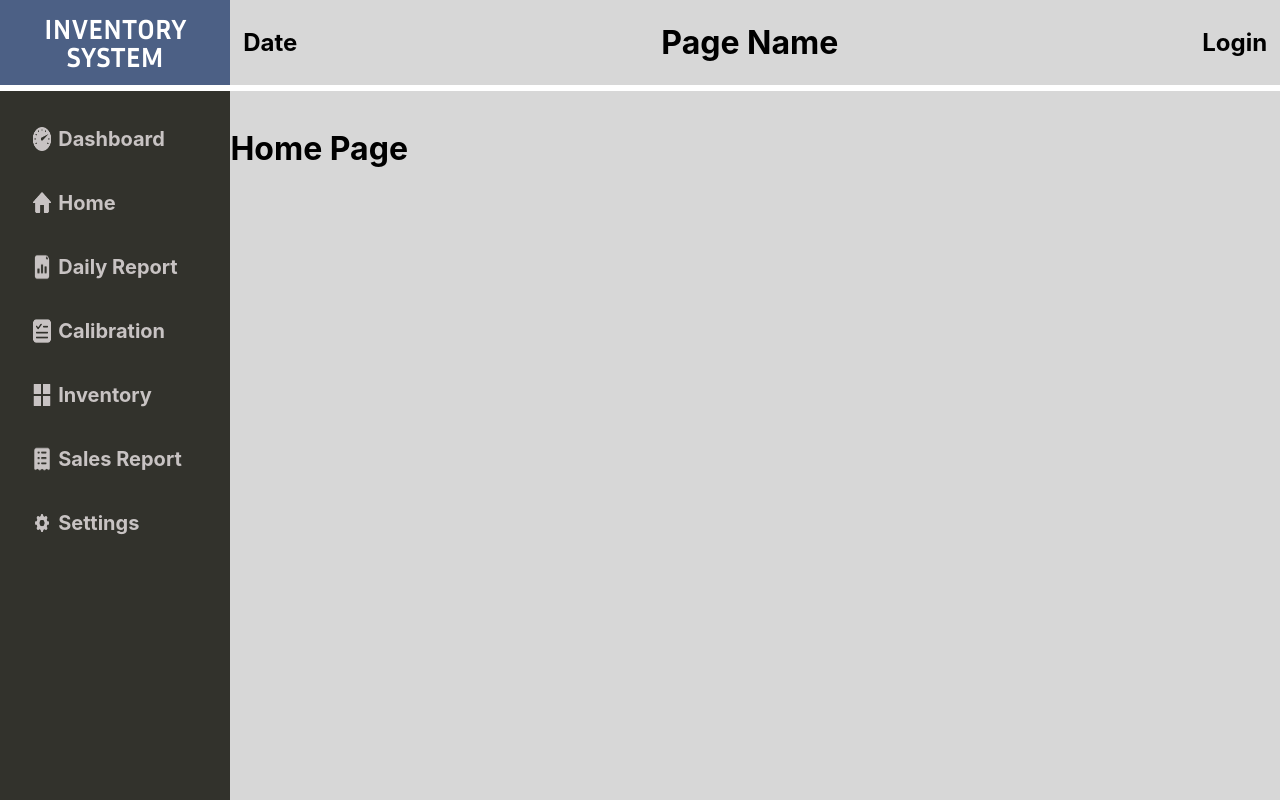
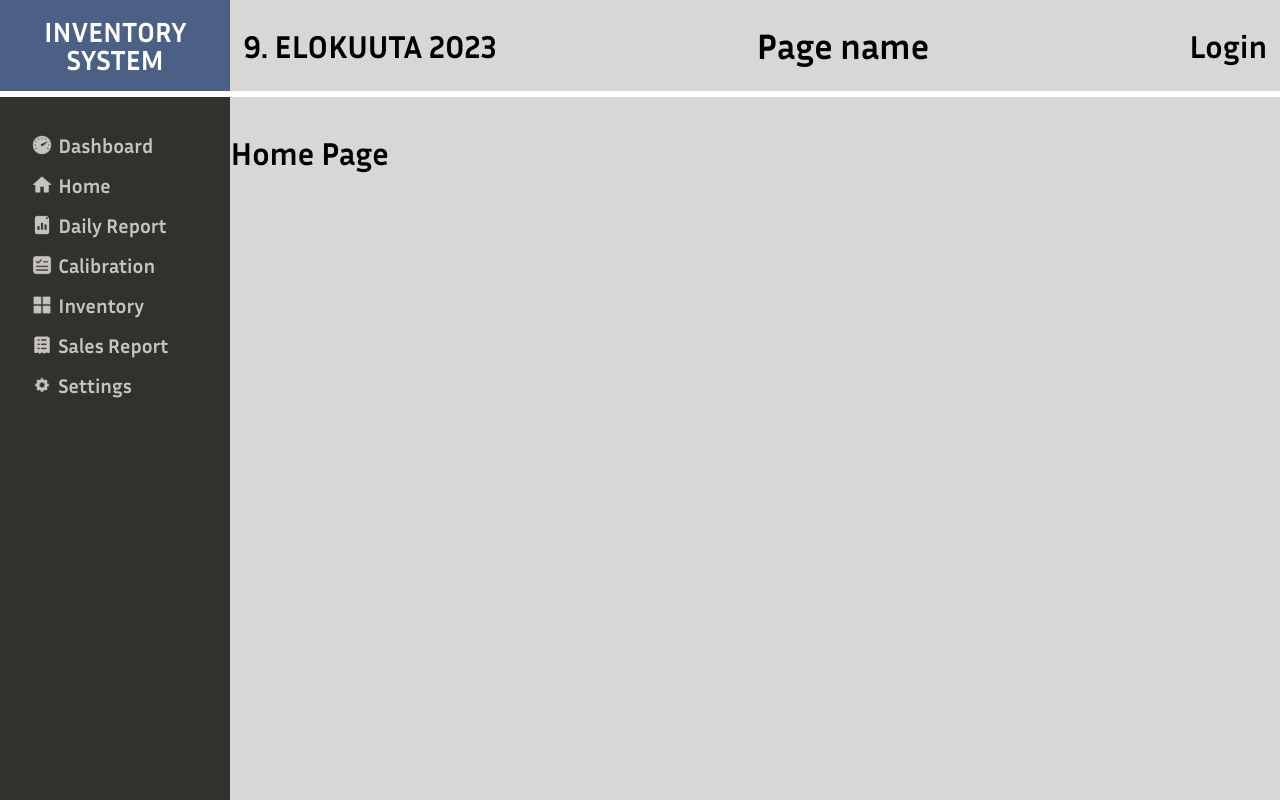
Before and after one commit to Officialrwn/bar_inventory, a React (Create React App) app in the folder client/: page / in a window 1280 px wide. Built offline with nearby package versions, Linux system fonts and the light colour scheme.

Commit message:
added auto date

```diff
--- a/client/src/components/NavBar/NavBar.tsx
+++ b/client/src/components/NavBar/NavBar.tsx
@@ -1,17 +1,27 @@
-import { Main, Title, Content } from './styles'
+import { Main, Title, Content, CurrentDate, Page, Button } from './styles'
+import { useEffect, useState } from 'react';
 
-const NavBar = () => (
+const NavBar = ({ page }: any) => {
+	const options: Intl.DateTimeFormatOptions = { day: "numeric", month: "long", year: "numeric" };
+	const newDate = new Date().toLocaleString("fi-FI", options).toLocaleUpperCase();
+	const [currentDate, setCurrentDate] = useState(newDate);
+	const dayInMs = 1000 * 60 * 60 * 24;
+
+	useEffect(() => {
+		setInterval(() => setCurrentDate(newDate), dayInMs);
+	}, []);
+	return (
 		<Main>
 			<Title>
 				INVENTORY<br/>
 				SYSTEM
 			</Title>
 			<Content>
-			<h2>Date</h2>
-			<h1>Page Name</h1>
-			<h2>Login</h2>
+				<CurrentDate>{currentDate}</CurrentDate>
+				<Page>{ page ?? "Page name" }</Page>
+				<Button>Login</Button>
 			</Content>
 		</Main>
 		)
-
+	}
 export default NavBar
--- a/client/src/components/NavBar/styles.tsx
+++ b/client/src/components/NavBar/styles.tsx
@@ -30,17 +30,21 @@ const Content = styled.div`
 	justify-content: space-between;
 `;
 
-const Date = styled.h2`
-	display: flex;
+const CurrentDate = styled.h1`
 `
 
 const Page = styled.h1`
-	display: flex;
-	justify-self: center;
+	font-size: 2.8vw;
 `
+
+const Button = styled.h1`
+`;
 
 export {
 	Main,
 	Title,
-	Content
+	Content,
+	CurrentDate,
+	Page,
+	Button
 }
--- a/client/src/components/SideBar/styles.tsx
+++ b/client/src/components/SideBar/styles.tsx
@@ -5,7 +5,7 @@ const Main = styled.div`
 	height: 100%;
 	width: 18%;
 	flex-direction: column;
-	padding-top: 2vh;
+	padding-top: 5vh;
 	background-color: #32322C;
 	color: #C8C3C3;
 `;
--- a/client/src/components/SideBarItem/styles.tsx
+++ b/client/src/components/SideBarItem/styles.tsx
@@ -4,6 +4,7 @@ const Main = styled.div`
 	display: flex;
 	align-items: center;
 	padding-left: 2.5vw;
+	margin-top: -3vh;
 	color: #C8C3C3;
 `;
 
@@ -14,8 +15,8 @@ const NavLink = styled.p`
 `;
 
 const NavIcon = styled.img`
-	width: 10%;
-	height: 40%;
+	max-width: 10%;
+	max-height: 35%;
 `;
 
 export {
--- a/client/src/styles/app.css
+++ b/client/src/styles/app.css
@@ -6,6 +6,7 @@
 
 .App {
 	display: flex;
+	font-family: "Inria-sans Bold";
 	flex-direction: column;
 	height: 100vh;
 	overflow: hidden;
```
Lines whose indentation alone changed are shown as unchanged.
